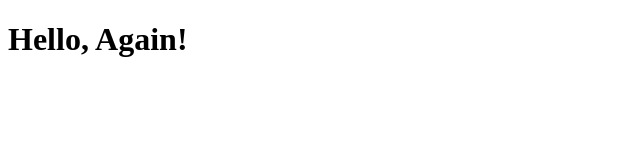
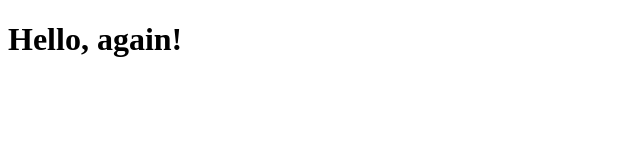
Before and after one commit to jessrod11/second_website, a plain HTML site: page index.html in a window 1280 px wide. Shown: the full height of the page, 0-640 px from the left. Drawn offline with Linux system fonts and the light colour scheme.

Commit message:
Update content in index.html

```diff
--- a/index.html
+++ b/index.html
@@ -6,6 +6,6 @@
     <title>Document</title>
 </head>
 <body>
-    <h1>Hello, Again! </h1>
+    <h1>Hello, again! </h1>
 </body>
 </html>
```
